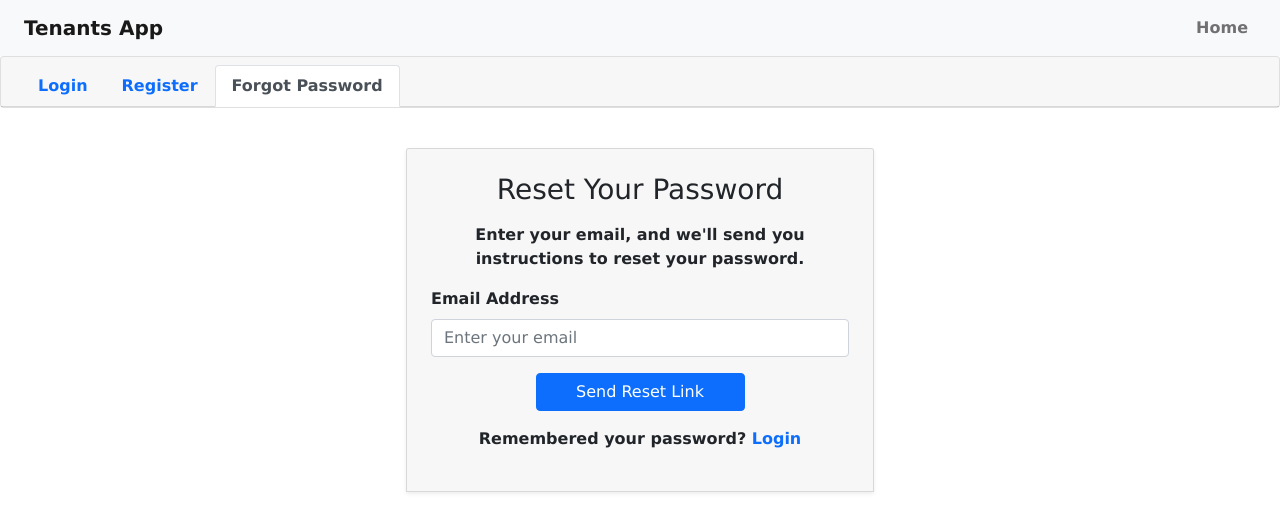
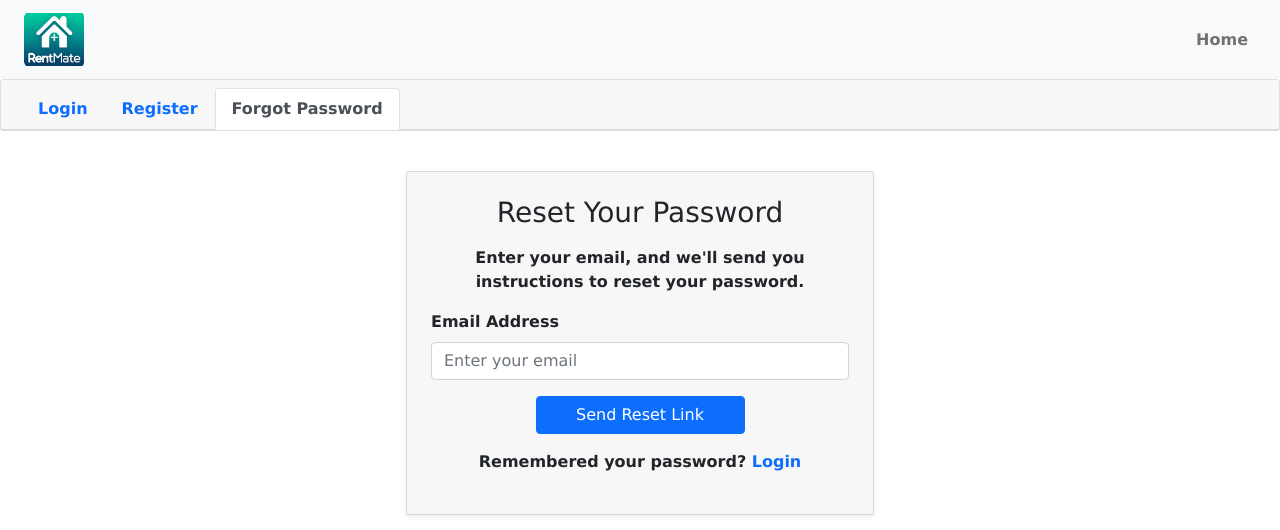
Before and after one commit to Aellantis/tenants-app, a Flask app: page /forgot-password in a window 1280 px wide. Shown: the top 530 px of the page. Run offline with Flask 3, Linux system fonts and the light colour scheme; some libraries are stand-ins or nearby versions.

Commit message:
added tenant name to home, added logo

```diff
--- a/static/styles.css
+++ b/static/styles.css
@@ -44,6 +44,15 @@ main {
   flex: 1;
 }
 
+/* RentMate Logo */
+
+.rentMate img {
+  width: 60px;
+  height: auto;
+  max-height: 60px;
+}
+
+
 /* Profile */
 
 .profile_container {
--- a/templates/home.html
+++ b/templates/home.html
@@ -25,7 +25,7 @@
 
 <!--PAYMENTS OVERVIEW-->
 <div class="card-body" id="home-body">
-  <span class="badge" id="user">Welcome, User LastName!</span>
+  <span class="badge" id="user">Welcome, {{ tenant["user_first_name"] }}!</span>
   <div class="card-header" id="home-cards">
     <h5 class="card-title mx-3 mt-3">Payments Overview</h5>
     <div class="row">
--- a/templates/index.html
+++ b/templates/index.html
@@ -14,7 +14,10 @@
 <body>
   <!-- NAVBAR-->
   <nav class="navbar navbar-expand-lg navbar-light bg-light">
-    <a class="navbar-brand mx-4" href="{{ url_for('home') }}">Tenants App</a>
+    <!-- <a class="navbar-brand mx-4" href="{{ url_for('home') }}">Tenants App</a> -->
+    <a class="navbar-brand mx-4 rentMate" href="{{ url_for('home') }}">
+      <img src="{{ url_for('static', filename='rentMate.png') }}" alt="rentMate">
+    </a>
     <button class="navbar-toggler" type="button" data-toggle="collapse" data-target="#navbarNav"
       aria-controls="navbarNav" aria-expanded="false" aria-label="Toggle navigation">
       <span class="navbar-toggler-icon"></span>
```
Also changed, not shown: static/rentMate.png (added).
